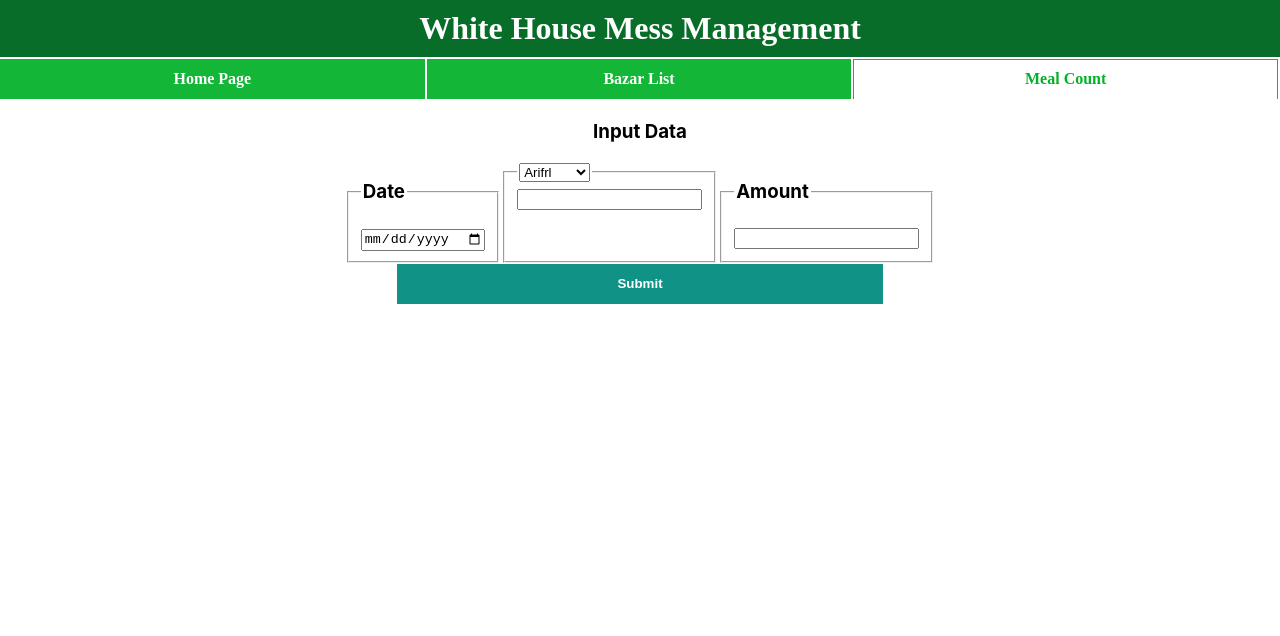
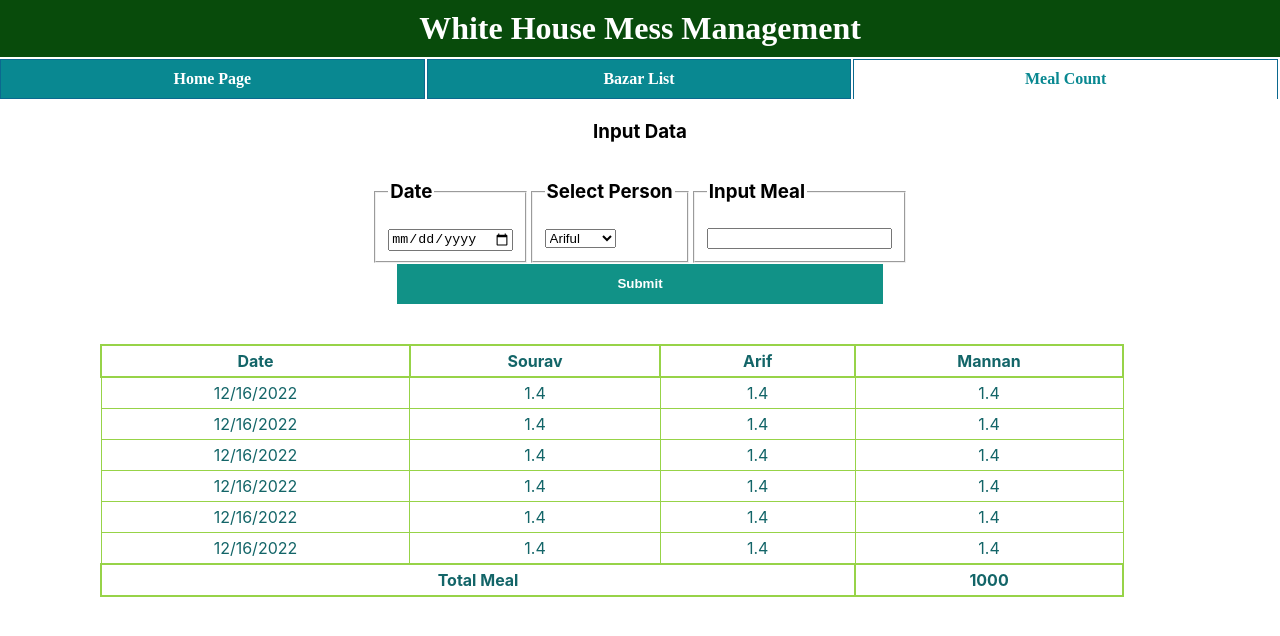
Before and after one commit to aasourav/MessManagement, a React (Create React App) app in the folder frontend/: page /meal in a window 1280 px wide. Shown: the top 636 px of the page. Built offline with nearby package versions, Linux system fonts and the light colour scheme.

Commit message:
some color change in home page

```diff
--- a/frontend/src/component/headerComponent/navbar/navbar.css
+++ b/frontend/src/component/headerComponent/navbar/navbar.css
@@ -7,7 +7,7 @@
     text-decoration: none;
     text-align: center;
     font-family:cursive;
-    background-color:rgb(19, 182, 54);
+    background-color:rgb(9, 136, 145);
     width:35%;
     border: none;
     padding-top: 10px;
@@ -19,15 +19,15 @@
     margin-bottom: 2px;
     cursor: pointer;
     color: #fff;
-    border: 1px solid rgb(19, 182, 54);;
+    border: 1px solid rgb(11, 105, 143);;
 }
 .navbar .active{
-    color:rgb(4, 177, 41);
+    color:rgb(9, 136, 145);
     background-color: #fff;
     border-bottom: 0px;
 }
 .navbar .input:hover{
-    color:rgb(4, 177, 41);
+    color:rgb(9, 136, 145);
     background-color: #fff;
     border: 1px solid;
     padding-top: 9px;
--- a/frontend/src/component/headerComponent/titlebar/titlebar.css
+++ b/frontend/src/component/headerComponent/titlebar/titlebar.css
@@ -1,5 +1,5 @@
 .App{
-    background-color: rgb(7, 109, 41);
+    background-color: rgb(8, 75, 11);
     color: #fff;
 }
 .title{
--- a/frontend/src/component/sectionComponent/home/home.css
+++ b/frontend/src/component/sectionComponent/home/home.css
@@ -18,10 +18,10 @@ table th,td{
 .homeHeader{
     margin-left: 100px;
     color: rgb(19, 101, 104);
+
 }
 .main{
-    display: flex;
-    flex-direction:column;
+    display:block;
 }
 table{
     align-items: center;
--- a/frontend/src/component/sectionComponent/meadCount/Meal.jsx
+++ b/frontend/src/component/sectionComponent/meadCount/Meal.jsx
@@ -1,7 +1,10 @@
+import MealList from './component/MealList';
 import './meal.css';
 export default function Meal(){
+        const meal = [1,2,3,4,5,6]
         return(
-            <form action="">
+            <div>
+                <form action="">
                         <div className="inputData">
                             <h3>Input Data</h3>
                         </div>
@@ -12,20 +15,35 @@ export default function Meal(){
                             </fieldset>
                             <fieldset>
                                 <legend>
-                                    <select name="" id="">
-                                        <option value="">Arifrl</option>
+                                    <h3>Select Person</h3>
+                                </legend>
+                                <select name="" id="">
+                                        <option value="">Ariful</option>
                                         <option value="">Sourav</option>
                                         <option value="">Mannan</option>
                                     </select>
-                                </legend>
-                                <input type="text" name="" id="" />
                             </fieldset>
                             <fieldset>
-                                <legend> <h3>Amount</h3></legend>
+                                <legend> <h3>Input Meal</h3></legend>
                                 <input type="text" name="" id="" />
                             </fieldset>
                         </div>
                         <input className="submit" type="button" value="Submit" />
                     </form>
+                    <table>
+                        <tr>
+                            <th>Date</th>
+                            <th>Sourav</th>
+                            <th>Arif</th>
+                            <th>Mannan</th>
+                        </tr>
+                        <MealList lists={meal}/>
+                        <tr>
+                            <th colSpan={3}>Total Meal</th>
+                            <th>1000</th>
+                        </tr>
+
+                    </table>
+            </div>
         )
 }
--- /dev/null
+++ b/frontend/src/component/sectionComponent/meadCount/component/MealList.jsx
@@ -0,0 +1,15 @@
+export default function MealList({lists}){
+    return(
+        <>
+            {lists.map(()=>(
+            <tr>
+                <td>12/16/2022</td>
+                <td>1.4</td>
+                <td>1.4</td>
+                <td>1.4</td>
+            </tr>
+        ))}
+        </>
+
+    )
+}
```
